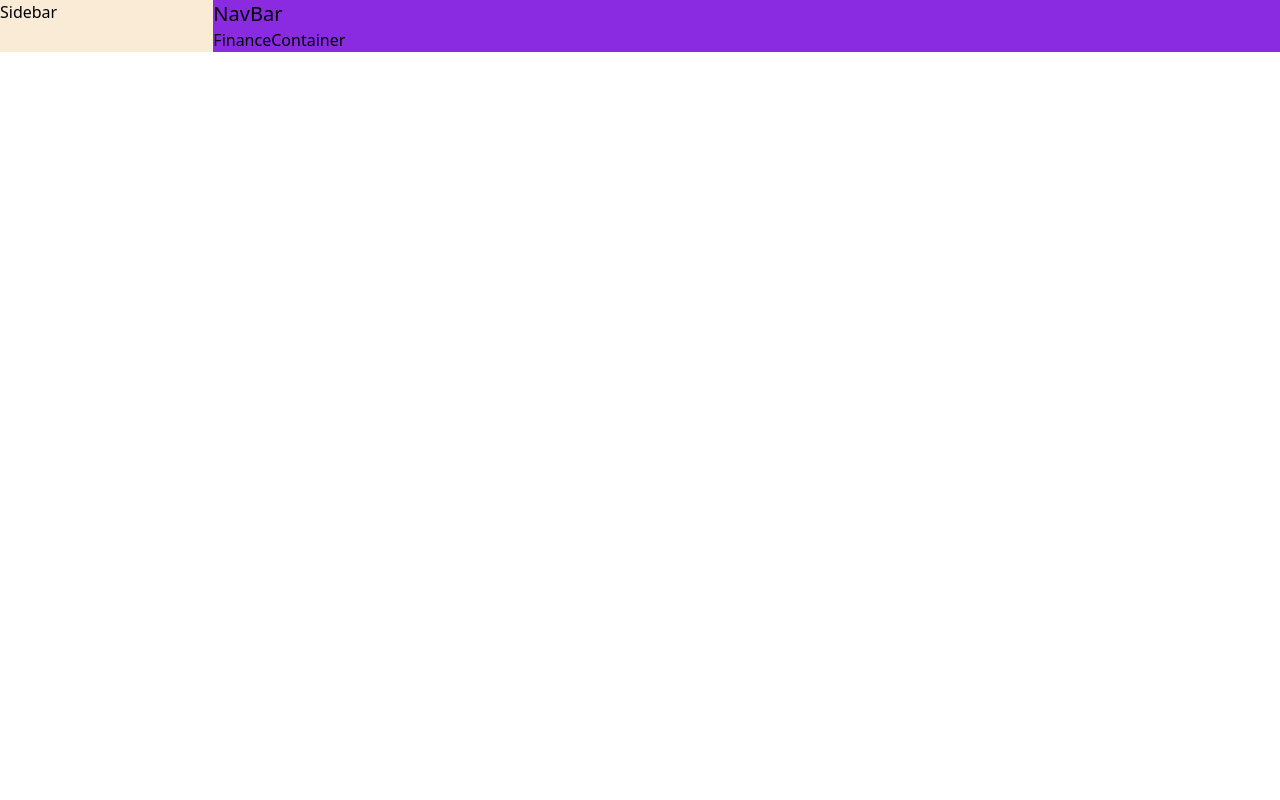
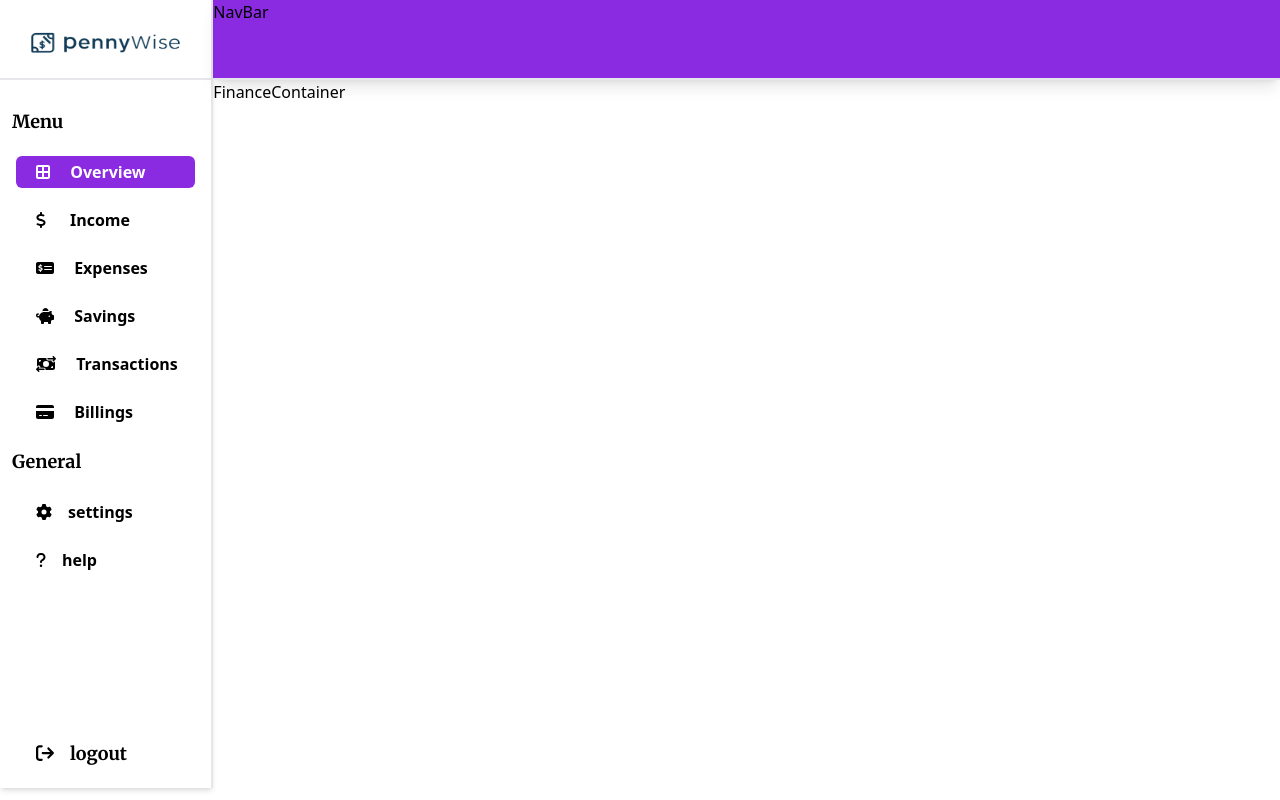
Before and after one commit to PrasantBhattarai17/PennyWise-aReact-to-Spring, a React (Create React App) app: page / in a window 1280 px wide. Built offline with nearby package versions, Linux system fonts and the light colour scheme.

Commit message:
Dashboard sidebar done b

```diff
--- a/package.json
+++ b/package.json
@@ -3,6 +3,9 @@
   "version": "0.1.0",
   "private": true,
   "dependencies": {
+    "@fortawesome/fontawesome-svg-core": "^6.6.0",
+    "@fortawesome/free-solid-svg-icons": "^6.6.0",
+    "@fortawesome/react-fontawesome": "^0.2.2",
     "@reduxjs/toolkit": "^2.2.7",
     "@testing-library/jest-dom": "^5.17.0",
     "@testing-library/react": "^13.4.0",
--- a/public/index.html
+++ b/public/index.html
@@ -5,6 +5,7 @@
     <link rel="icon" href="%PUBLIC_URL%/favicon.ico" />
     <meta name="viewport" content="width=device-width, initial-scale=1" />
     <meta name="theme-color" content="#000000" />
+    <link href="https://fonts.googleapis.com/css2?family=Merriweather:wght@400;700&display=swap" rel="stylesheet">
     <meta
       name="description"
       content="Web site created using create-react-app"
--- a/src/components/FinanceContainer.js
+++ b/src/components/FinanceContainer.js
@@ -2,7 +2,7 @@ import React from 'react'
 
 const FinanceContainer = () => {
   return (
-    <div>FinanceContainer</div>
+    <div className='h-[600px]'>FinanceContainer</div>
   )
 }
 
--- a/src/components/MainPage.js
+++ b/src/components/MainPage.js
@@ -6,10 +6,10 @@ import Sidebar from './Sidebar'
 const MainPage = () => {
   return (
 <div className='grid grid-cols-12 '>
- <div className='col-span-2 bg-[antiquewhite] max-h-screen'>
+ <div className='col-span-2 bg-[white] '>
   <Sidebar/>
  </div>
-    <div className='col-span-10 bg-[blueviolet] max-h-screen'>
+    <div className='col-span-10'>
     <NavBar/>
     <FinanceContainer/>
     </div>
--- a/src/components/NavBar.js
+++ b/src/components/NavBar.js
@@ -2,7 +2,9 @@ import React from 'react'
 
 const NavBar = () => {
   return (
-    <div><h1 className='text-xl '>NavBar</h1></div>
+    <div>
+      <h1 className='border-b-2 shadow-lg h-20 bg-[blueviolet] '>NavBar</h1>
+      </div>
   )
 }
 
--- a/src/components/Sidebar.js
+++ b/src/components/Sidebar.js
@@ -1,8 +1,45 @@
 import React from 'react'
+import Logo from "../utils/pw.png"
+import { FontAwesomeIcon } from '@fortawesome/react-fontawesome'
+import { faBorderAll, faCreditCard, faDollar, faEuro, faGear, faMoneyBill, faMoneyBillTransfer, faMoneyCheckDollar, faPiggyBank, faQuestion, faSignOut} from '@fortawesome/free-solid-svg-icons'
 
 const Sidebar = () => {
+  const ree='red';
   return (
-    <div>Sidebar</div>
+    <div className='flex flex-col space-y-32 border-r-2 shadow-md '>
+      <div>
+    <div className=' flex h-20 border-b-2 mb-6'>
+ <img className=' h-full w-full cursor-pointer' src={Logo} alt='Logo'/>
+      </div>
+      <div>
+  <div>
+    <h3 className='font-merriweather text-lg  font-bold my-1 mx-2 p-1'>Menu</h3>
+ <ul>
+  <li className='font-semibold text-md font-sans my-4 mx-4 p-1  cursor-pointer bg-[blueviolet] rounded-md text-white'><FontAwesomeIcon className='mx-4' icon={faBorderAll}/> Overview</li>
+  <li className='font-semibold text-md font-sans my-4 mx-4 p-1 OverallHover'><FontAwesomeIcon className='mx-4 mr-6' icon={faDollar}/>Income</li>
+  <li className='font-semibold text-md font-sans my-4 mx-4 p-1 OverallHover'><FontAwesomeIcon className='mx-4' icon={faMoneyCheckDollar}/> Expenses</li>
+  <li className='font-semibold text-md font-sans my-4 mx-4 p-1 OverallHover'><FontAwesomeIcon className='mx-4' icon={faPiggyBank}/> Savings</li>
+  <li className='font-semibold text-md font-sans my-4 mx-4 p-1 OverallHover'><FontAwesomeIcon className='mx-4' icon={faMoneyBillTransfer}/> Transactions</li>
+  <li className='font-semibold text-md font-sans my-4 mx-4 p-1 OverallHover'><FontAwesomeIcon className='mx-4' icon={faCreditCard}/> Billings</li>
+ </ul>
+  </div>
+  <div>
+    <h3 className='font-merriweather text-lg  font-bold my-1 mx-2 p-1'>General</h3>
+    <ul>
+    <li className='font-semibold text-md font-sans my-4 mx-4 p-1 OverallHover'> <FontAwesomeIcon  className='mx-4' icon={faGear}/>settings</li>
+  <li className='font-semibold   text-md font-sans my-4 mx-4 p-1 OverallHover'> <FontAwesomeIcon  className='mx-4' icon={faQuestion}/>help</li>
+    </ul>
+  </div>
+      </div>
+    </div>
+  <div>
+   <h3 className='font-semibold text-lg font-merriweather my-4 mx-4 p-1 OverallHover' > <FontAwesomeIcon  className='mx-4' icon={faSignOut}/>logout</h3>
+  </div>
+
+
+    </div>
+
+
   )
 }
 
--- a/src/index.css
+++ b/src/index.css
@@ -1,3 +1,9 @@
 @tailwind base;
 @tailwind components;
 @tailwind utilities;
+
+
+.OverallHover:hover{
+    @apply bg-[blueviolet] text-white rounded-md shadow-md cursor-pointer
+
+}
--- a/tailwind.config.js
+++ b/tailwind.config.js
@@ -4,7 +4,11 @@ module.exports = {
     "./src/**/*.{js,jsx,ts,tsx}",
   ],
   theme: {
-    extend: {},
+    extend: {
+      fontFamily: {
+        merriweather: ['Merriweather', 'serif'],
+      },
+    },
   },
   plugins: [],
 }
```
Also changed, not shown: src/utils/constants.js (added), src/utils/pw.png (added), 1 other file (tests, documents, lock files or other folders).
